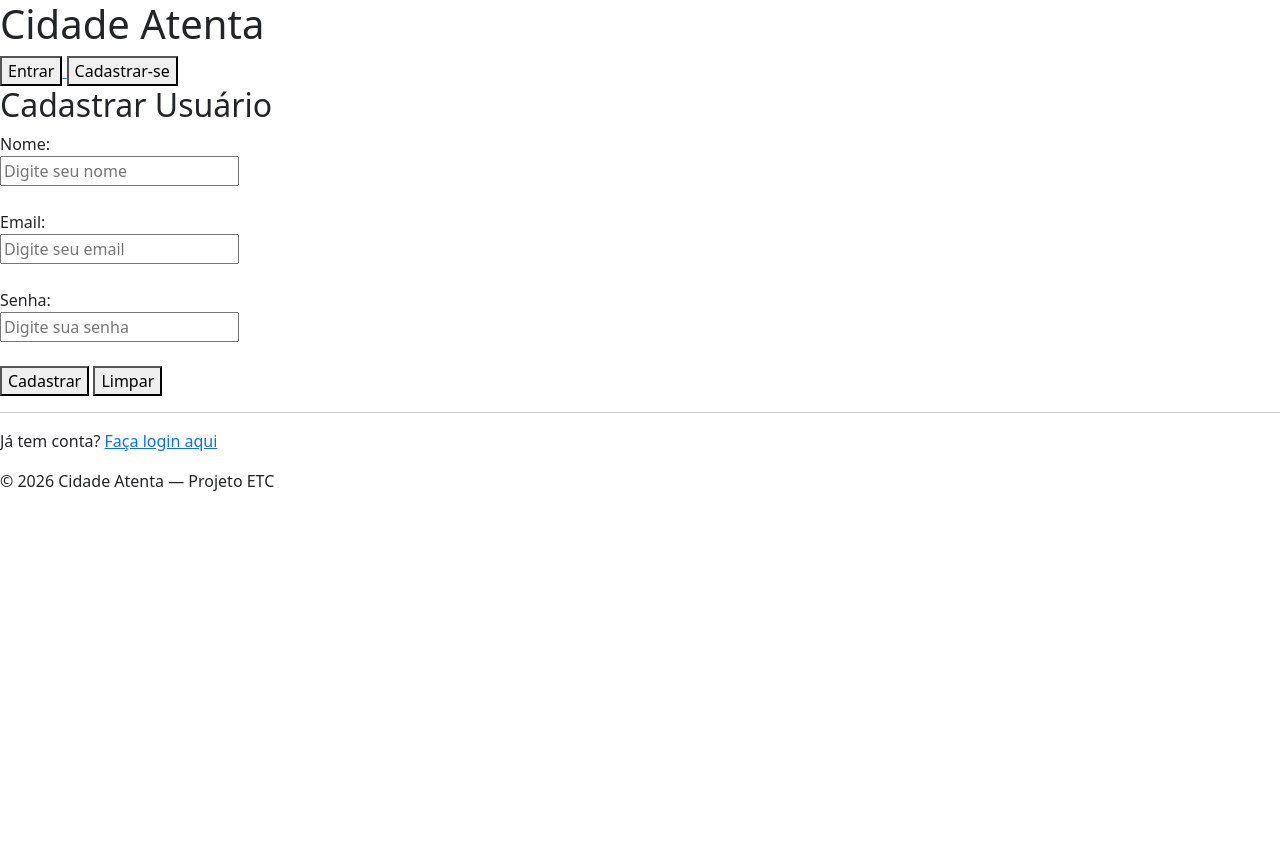
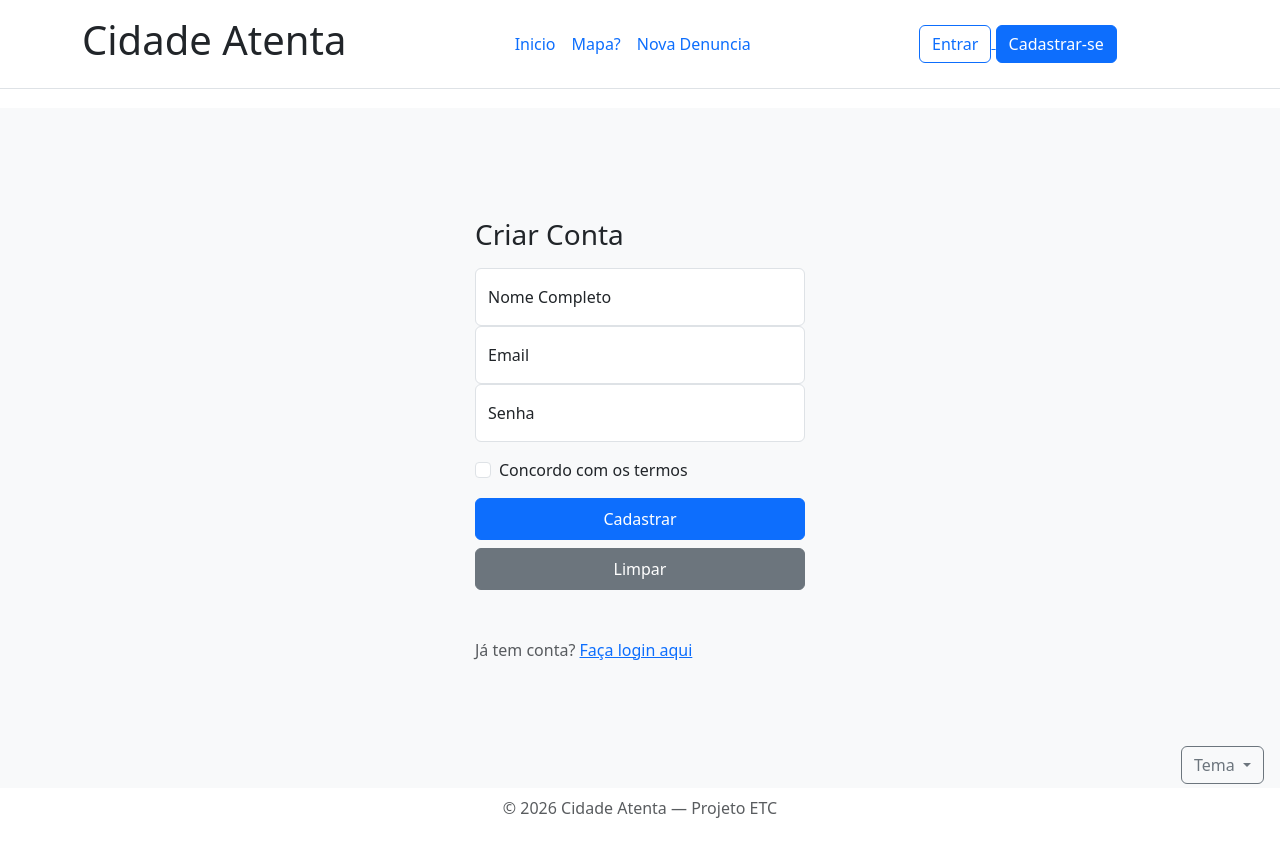
Before and after one commit to david-rocha-1775/ProjetoETC, a PHP site: template view/auth/cadastrar.php in a window 1280 px wide. Before the commit the page ends 491 px from the top, so only its background shows below. Run offline with PHP 8.4, Linux system fonts and the light colour scheme; the template is opened without the code that fills it, so the values that code supplies are empty.

Commit message:
Bootstrap
Bootstrap adicionado ao cadastro e login header e footer

```diff
--- /dev/null
+++ b/assets/css/estilo.css
@@ -0,0 +1,17 @@
+/* Estilo.css - Customizações Mínimas
+   A estrutura do layout usa classes Bootstrap (d-flex, flex-column, min-vh-100, mt-auto)
+   Para manter o header fixo ou adicionar estilos personalizados, adicione-os aqui.
+   Mantenha mínimo para aproveitar o máximo do Bootstrap.
+*/
+
+/* Garante que o header fixed-top não se misture com bg-body */
+header {
+    z-index: 1030;
+
+}
+
+/* Adiciona espaço suficiente para o header fixed-top */
+main {
+    padding-top: 60px !important;
+    background-color: inherit;
+}
--- a/view/auth/cadastrar.php
+++ b/view/auth/cadastrar.php
@@ -1,31 +1,42 @@
 <?php $tituloPagina = "Cadastro"; ?>
 <?php include "view/templates/header.php"; ?>
 
-<section>
-    <h2>Cadastrar Usuário</h2>
+<div class="d-flex align-items-center py-4 bg-body-tertiary" style="min-height: calc(100vh - 120px);">
+    <section class="form-signin w-100 m-auto" style="max-width: 330px;">
+        <form action="index.php?rota=processar_cadastro" method="POST">
 
-    <form action="index.php?rota=processar_cadastro" method="POST">
+            <h2 class="h3 mb-3 fw-normal">Criar Conta</h2>
 
-        <label for="nome">Nome:</label><br>
-        <input type="text" name="nome" id="nome" required placeholder="Digite seu nome">
-        <br><br>
+            <div class="form-floating">
+                <input type="text" class="form-control" name="nome" id="nome" required placeholder="Digite seu nome completo">
+                <label for="nome">Nome Completo</label>
+            </div>
 
-        <label for="email">Email:</label><br>
-        <input type="email" name="email" id="email" required placeholder="Digite seu email">
-        <br><br>
+            <div class="form-floating">
+                <input type="email" class="form-control" name="email" id="email" required placeholder="Digite seu email">
+                <label for="email">Email</label>
+            </div>
 
-        <label for="senha">Senha:</label><br>
-        <input type="password" name="senha" id="senha" required placeholder="Digite sua senha">
-        <br><br>
+            <div class="form-floating">
+                <input type="password" class="form-control" name="senha" id="senha" required placeholder="Digite sua senha">
+                <label for="senha">Senha</label>
+            </div>
 
-        <button type="submit">Cadastrar</button>
-        <button type="reset">Limpar</button>
-    </form>
+            <div class="form-check text-start my-3">
+                <input class="form-check-input" type="checkbox" value="agree-terms" id="agreeTerms">
+                <label class="form-check-label" for="agreeTerms">
+                    Concordo com os termos
+                </label>
+            </div>
 
-    <hr>
-    <p>Já tem conta?
-        <a href="index.php?rota=login">Faça login aqui</a>
-    </p>
-</section>
+
+            <button class="btn btn-primary w-100 py-2 mb-2" type="submit">Cadastrar</button>
+            <button class="btn btn-secondary w-100 py-2" type="reset">Limpar</button>
+
+            <p class="mt-5 mb-3 text-body-secondary">Já tem conta? <a href="index.php?rota=login">Faça login aqui</a></p>
+
+        </form>
+    </section>
+</div>
 
 <?php include "view/templates/footer.php"; ?>
--- a/view/templates/footer.php
+++ b/view/templates/footer.php
@@ -1,7 +1,30 @@
 </main>
 
-<footer>
-    <p>&copy;
+<footer class="py-2 bottom-0 start-0 end-0 w-100">
+<div class="dropdown position-fixed bottom-0 end-0 mb-3 me-3">
+    <button class="btn btn-outline-secondary dropdown-toggle" id="bd-theme" type="button" aria-expanded="false" data-bs-toggle="dropdown" aria-label="Toggle theme">
+        <i class="bi bi-circle-half"></i> Tema
+    </button>
+    <ul class="dropdown-menu dropdown-menu-end" aria-labelledby="bd-theme">
+        <li>
+            <button type="button" class="dropdown-item" onclick="document.documentElement.setAttribute('data-bs-theme', 'light')">
+                ☀️ Claro
+            </button>
+        </li>
+        <li>
+            <button type="button" class="dropdown-item" onclick="document.documentElement.setAttribute('data-bs-theme', 'dark')">
+                🌙 Escuro
+            </button>
+        </li>
+        <li>
+            <button type="button" class="dropdown-item" onclick="document.documentElement.removeAttribute('data-bs-theme')">
+                ⚙️ Automático
+            </button>
+        </li>
+    </ul>
+</div>
+
+    <p class="text-center text-body-secondary">&copy;
         <?= date('Y') ?> Cidade Atenta — Projeto ETC
     </p>
 </footer>
--- a/view/templates/header.php
+++ b/view/templates/header.php
@@ -14,31 +14,47 @@
     <script src="assets/js/bootstrap.bundle.min.js" defer></script>
 </head>
 
-<body>
+<body class="d-flex flex-column min-vh-100">
 
-    <header>
+    <header class="border-bottom fixed-top w-100 bg-body">
+        <div class="container">
+            <div class="d-flex flex-wrap align-items-center justify-content-center justify-content-md-between py-3">
+
                 <h1><a href="index.php?rota=inicio" style="text-decoration:none; color:inherit;">Cidade Atenta</a></h1>
+                <ul class="nav col-12 col-md-auto mb-2 justify-content-center mb-md-0">
+                    <li><a href="index.php?rota=inicio" class="nav-link px-2">Inicio</a></li>
+                    <li><a href="#" class="nav-link px-2">Mapa?</a></li>
+                    <li><a href="#" class="nav-link px-2">Nova Denuncia</a></li>
+                </ul>
+
+            <div class="col-md-3 mb-2 mb-md-0">
                 <nav>
                     <?php if (isset($_SESSION['logado']) && $_SESSION['logado'] === true): ?>
                         <span>Olá, <strong>
                                 <?= $_SESSION['usuario_nome'] ?>
                             </strong>!</span>
                         <a href="index.php?rota=painel">
-                    <button>Meu Painel</button>
+                            <button class="btn btn-primary">Meu Painel</button>
                         </a>
                         <a href="index.php?rota=sair">
-                    <button>Sair</button>
+                            <button class="btn btn-outline-primary">Sair</button>
                         </a>
                     <?php else: ?>
                         <a href="index.php?rota=login">
-                    <button>Entrar</button>
+                            <button class="btn btn-outline-primary">Entrar</button>
                         </a>
                         <a href="index.php?rota=cadastrar">
-                    <button>Cadastrar-se</button>
+                            <button class="btn btn-primary">Cadastrar-se</button>
                         </a>
                     <?php endif; ?>
                 </nav>
+            </div>
+            </div>
+        </div>
     </header>
+
+    <main class="flex-grow-1 pt-5">
+    </div>
 
     <!-- Exibe mensagens de sucesso/erro vindas do Controller via $_SESSION -->
     <?php if (isset($_SESSION['mensagem'])): ?>
```
Also changed, not shown: view/auth/login.php (+22 -17 lines). Lines whose indentation alone changed are shown as unchanged.
